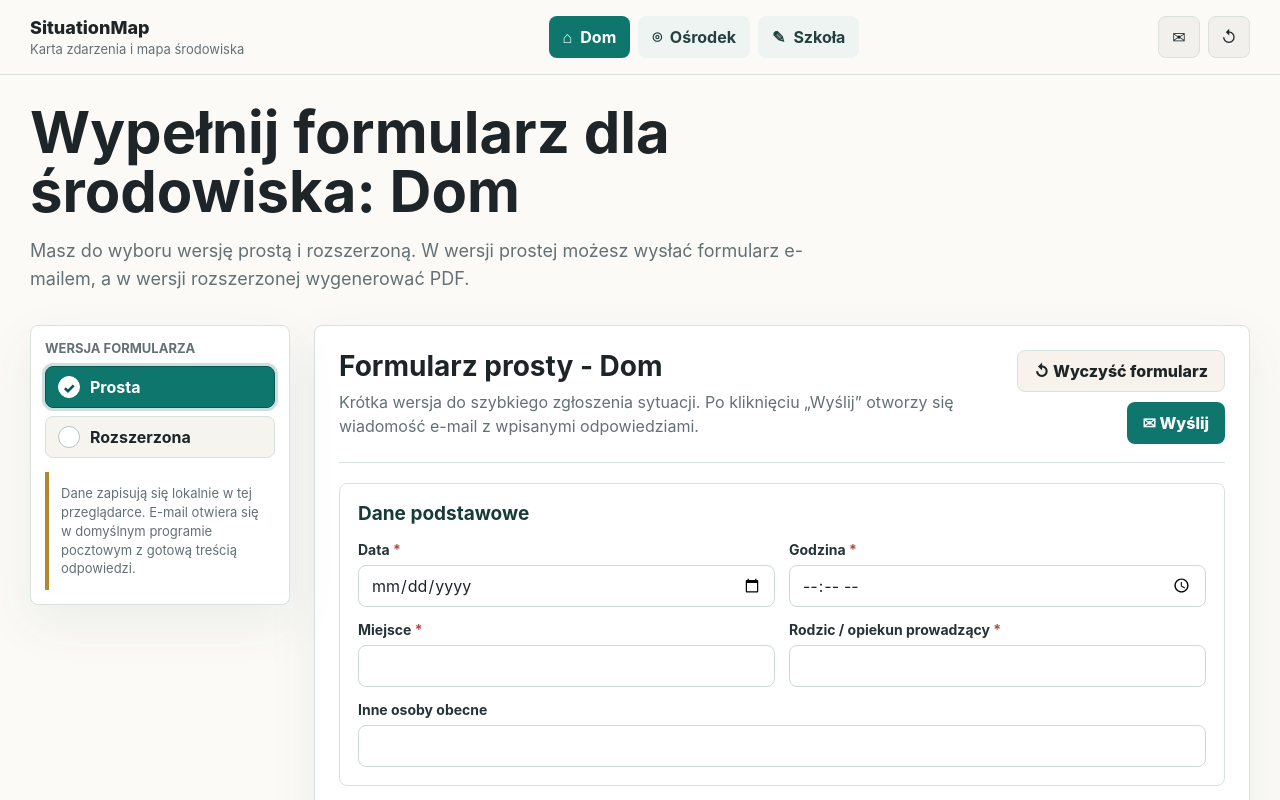
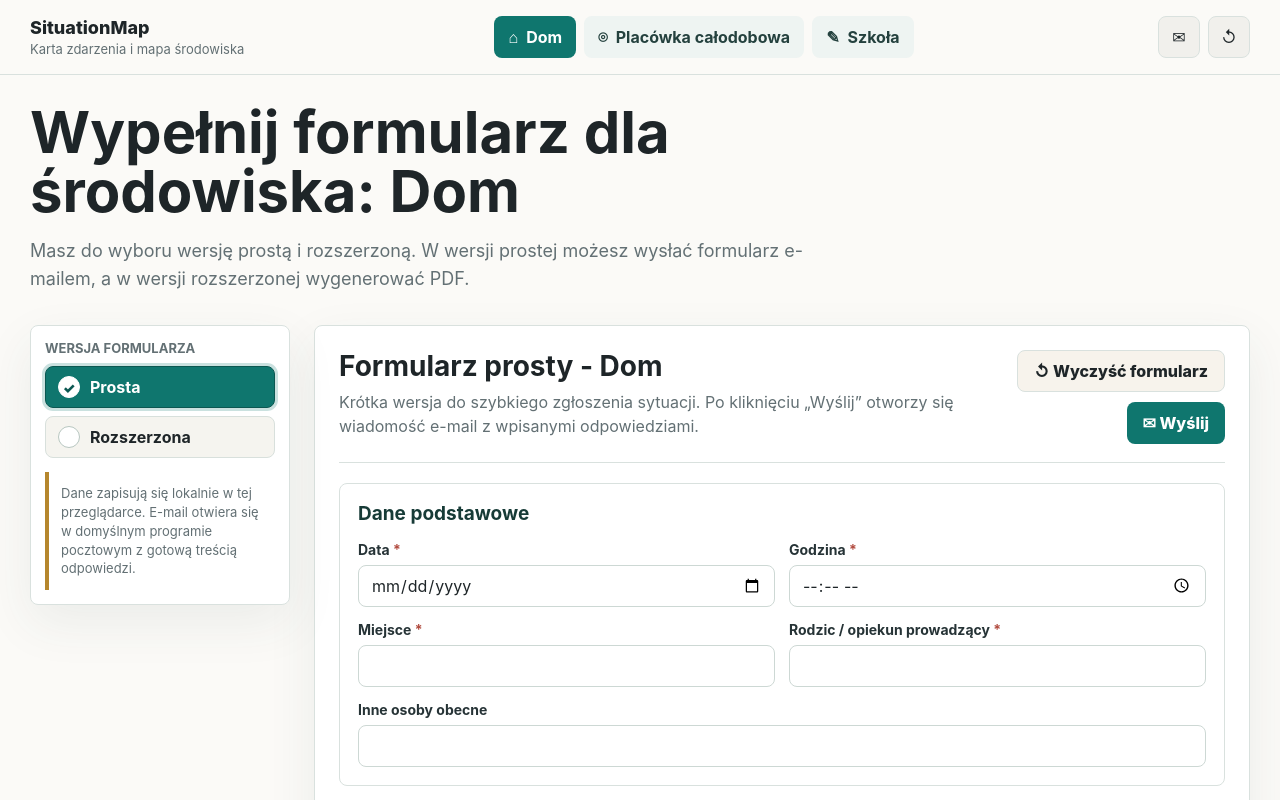
Before and after one commit to first-sunbeam/situationmap, a Vue app: page / in a window 1280 px wide. Shown: the top 800 px of the page. Built offline with nearby package versions, Linux system fonts and the light colour scheme.

Commit message:
Rename center environment to placowka calodobowa

```diff
--- a/src/data/environments.js
+++ b/src/data/environments.js
@@ -124,11 +124,11 @@ export const environments = {
   },
   center: {
     icon: "⌾",
-    label: "Ośrodek",
-    header: "Narzędzie monitorowania sytuacji w ośrodku / placówce pobytowej",
+    label: "Placówka całodobowa",
+    header: "Narzędzie monitorowania sytuacji w placówce całodobowej",
     footer: "© 2026 Małgorzata Mikołajczyk | Powielanie do użytku placówki i rodziny wyłącznie w pełnej, niezmienionej wersji",
-    incidentTitle: "KARTA MONITOROWANIA SYTUACJI - OŚRODEK / PLACÓWKA POBYTOWA",
-    mapTitle: "MAPA ŚRODOWISKA - OŚRODEK / PLACÓWKA POBYTOWA",
+    incidentTitle: "KARTA MONITOROWANIA SYTUACJI - PLACÓWKA CAŁODOBOWA",
+    mapTitle: "MAPA ŚRODOWISKA - PLACÓWKA CAŁODOBOWA",
     person: "wychowanka",
     personShort: "wychowanek",
     lead: "Wychowawca / osoba prowadząca",
```
